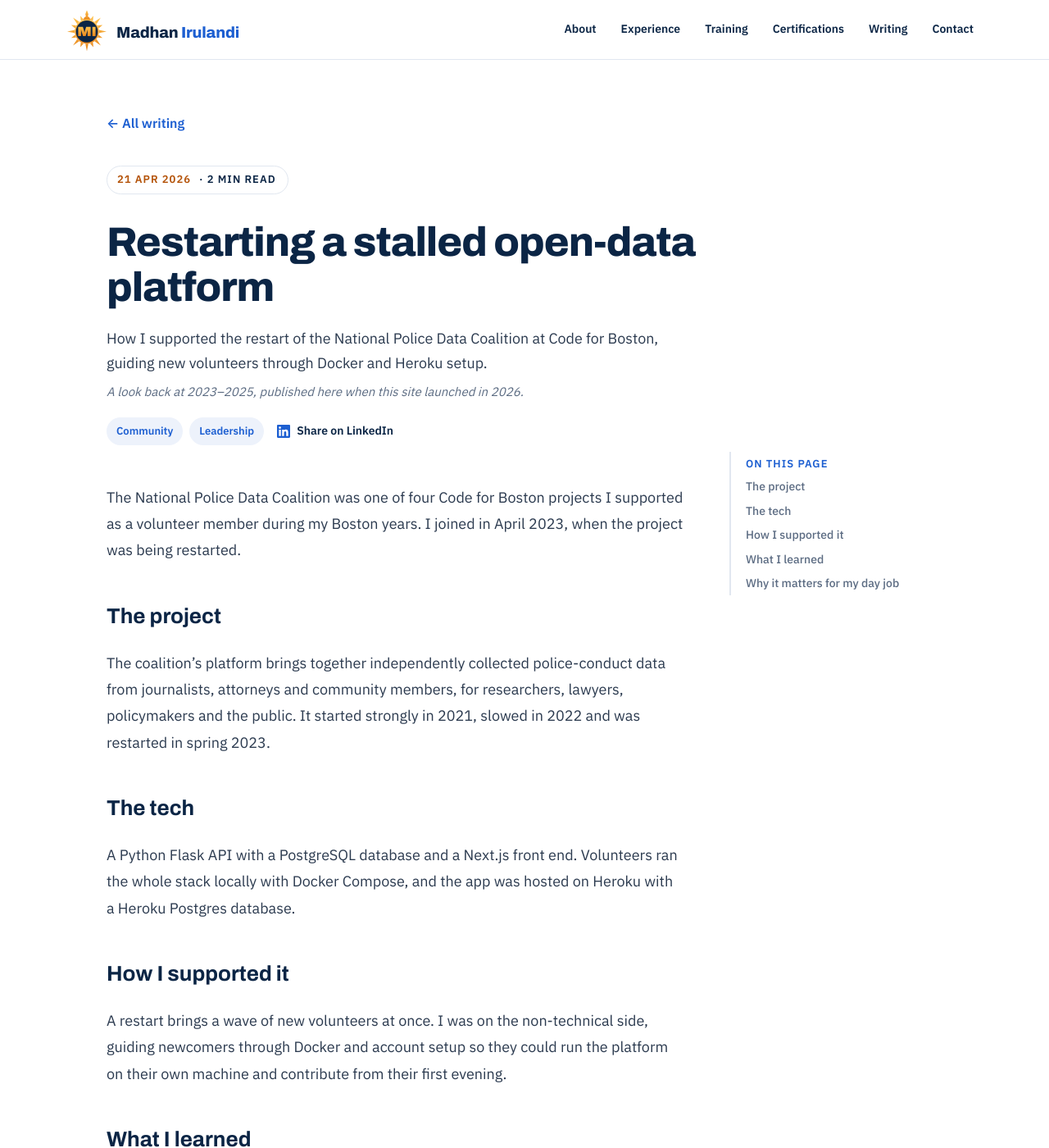
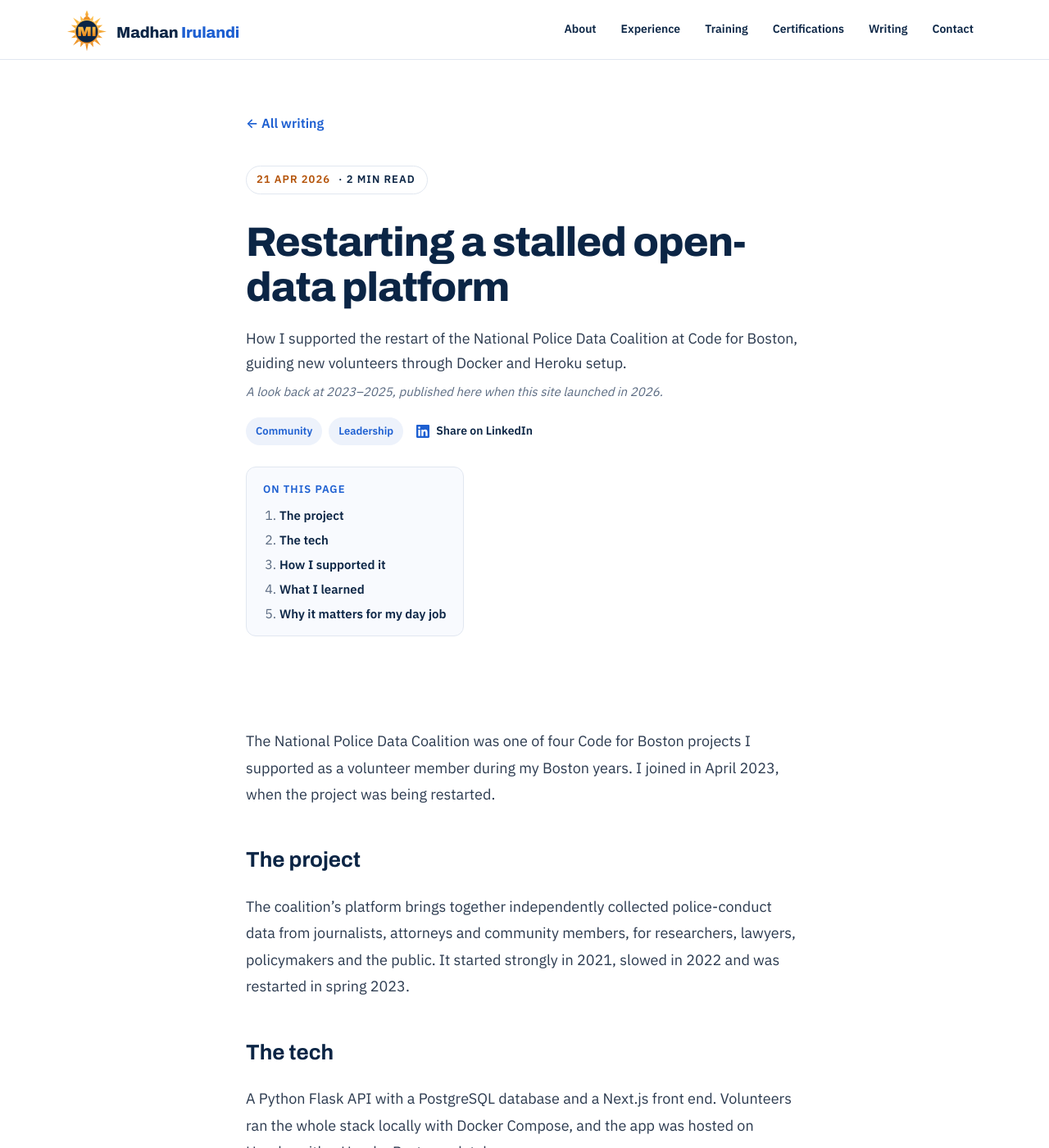
Before and after one commit to Madhan-I/Madhan-I.github.io, a Jekyll site: the page built from _posts/2026-04-21-national-police-data-coalition.md, in a window 1280 px wide and 1400 px high. Shown: the whole window at 82% size. Built offline with Jekyll 4.4.1, drawn with Linux system fonts in a browser that asks for light colours; our own code applies the rules of GitHub Pages for plain Markdown files.

Commit message:
Contact: blue half-width PDF and Word resume buttons. Blog: contents box at top, floating left rail after scrolling past it.
Co-Authored-By: Claude Opus 5.5 <noreply@anthropic.com>
Claude-Session: https://claude.ai/code/session_01MFRrTt7LBDdX57m85KHNGp

```diff
--- a/assets/css/style.css
+++ b/assets/css/style.css
@@ -695,3 +695,30 @@ footer .wrap.f-grid { display: grid; grid-template-columns: 1.4fr 1fr 1fr 1.2fr;
   .post-body .toc a.on { color: var(--brand); font-weight: 700; }
   .post .more { max-width: 1100px; }
 }
+
+/* Contents: in flow at top; a floating copy appears on the left after scrolling past it */
+@media (min-width: 1180px) {
+  .post { max-width: 760px; }
+  .post-body { display: flex; flex-direction: column; }
+  .post-body .toc { order: -1; position: static; margin: 26px 0 8px; background: var(--tint); border: 1px solid var(--line); border-radius: 12px; padding: 16px 20px; }
+  .post-body .toc details summary { pointer-events: auto; }
+  .post-body .toc ol { list-style: decimal; padding-left: 20px; gap: 6px; }
+  .post-body .toc a { font-size: 15px; font-weight: 600; color: var(--navy); }
+  .post .more { max-width: 760px; }
+}
+.toc-float { position: fixed; top: 110px; width: 230px; left: calc((100vw - 760px) / 2 - 270px); max-height: calc(100vh - 140px); overflow: auto; padding: 4px 0 4px 16px; border-left: 2px solid var(--line); opacity: 0; transform: translateX(-12px); pointer-events: none; transition: opacity .25s, transform .25s; z-index: 5; }
+.toc-float.show { opacity: 1; transform: none; pointer-events: auto; }
+.toc-float b { display: block; font-size: 12px; letter-spacing: .1em; text-transform: uppercase; color: var(--brand); margin-bottom: 10px; }
+.toc-float ol { list-style: none; margin: 0; padding: 0; display: grid; gap: 10px; }
+.toc-float a { font-size: 14px; line-height: 1.4; color: var(--muted); text-decoration: none; display: block; }
+.toc-float a:hover { color: var(--navy); }
+.toc-float a.on { color: var(--brand); font-weight: 700; }
+@media (max-width: 1299px) { .toc-float { display: none; } }
+
+.res-tiles { display: grid; grid-template-columns: 1fr 1fr; gap: 12px; align-items: stretch; }
+.res-btn { display: flex; align-items: center; gap: 12px; padding: 16px 18px; border-radius: 14px; background: #1D5FD1; color: #FFFFFF; text-decoration: none; box-shadow: 0 8px 22px color-mix(in srgb, #1D5FD1 30%, transparent); transition: transform .2s, background .2s; }
+.res-btn:hover { background: #2A6BE0; transform: translateY(-2px); }
+.res-btn .ic { width: 26px; height: 26px; flex: none; color: #FFFFFF; }
+.res-btn span { display: flex; flex-direction: column; gap: 3px; font-weight: 700; font-size: 16px; }
+.res-btn small { font-size: 11px; font-weight: 700; letter-spacing: .1em; text-transform: uppercase; color: rgba(255, 255, 255, .75); }
+@media (max-width: 420px) { .res-tiles { grid-template-columns: 1fr; } }
--- a/assets/js/main.js
+++ b/assets/js/main.js
@@ -120,13 +120,22 @@ document.querySelectorAll('.copy-btn').forEach(function (b) {
         a.href = '#' + h.id; a.textContent = h.textContent; li.appendChild(a); ol.appendChild(li); links.push([h, a]);
       });
       toc.hidden = false;
-      var det = toc.querySelector('details'); if (det && window.matchMedia('(max-width: 1179px)').matches) det.open = false;
-      ol.addEventListener('click', function () { if (det && window.matchMedia('(max-width: 1179px)').matches) det.open = false; });
-      window.addEventListener('scroll', function () {
-        var cur = null;
-        links.forEach(function (x) { if (x[0].getBoundingClientRect().top < 160) cur = x[1]; });
-        links.forEach(function (x) { x[1].classList.toggle('on', x[1] === cur); });
-      }, { passive: true });
+      var det = toc.querySelector('details'); if (det && window.matchMedia('(max-width: 760px)').matches) det.open = false;
+      ol.addEventListener('click', function () { if (det && window.matchMedia('(max-width: 760px)').matches) det.open = false; });
+      var fl = document.createElement('nav'); fl.className = 'toc-float'; fl.setAttribute('aria-label', 'On this page');
+      fl.innerHTML = '<b>On this page</b><ol></ol>';
+      var flinks = [];
+      links.forEach(function (x) { var li = document.createElement('li'), a = document.createElement('a'); a.href = x[1].getAttribute('href'); a.textContent = x[1].textContent; li.appendChild(a); fl.querySelector('ol').appendChild(li); flinks.push(a); });
+      document.body.appendChild(fl);
+      var endEl = document.querySelector('.author-box') || prose;
+      function onScroll() {
+        var cur = -1;
+        links.forEach(function (x, i) { if (x[0].getBoundingClientRect().top < 160) cur = i; });
+        links.forEach(function (x, i) { x[1].classList.toggle('on', i === cur); flinks[i].classList.toggle('on', i === cur); });
+        var past = toc.getBoundingClientRect().bottom < 90, before = endEl.getBoundingClientRect().top > 200;
+        fl.classList.toggle('show', past && before);
+      }
+      window.addEventListener('scroll', onScroll, { passive: true }); onScroll();
     }
   }
   var cp = document.querySelector('.copy-link');
--- a/index.html
+++ b/index.html
@@ -204,8 +204,7 @@ layout: default
     </div>
     <div class="contact-bottom reveal">
       <div class="res-tiles">
-        <span class="k">Resume</span>
-        {% if p.resume_file != "" %}<div class="tiles"><a class="dl-tile" href="{{ '/assets/resume/' | append: p.resume_file | relative_url }}" data-goatcounter-click="click-contact-resume" download aria-label="Download resume as PDF"><svg class="ic pdf" aria-hidden="true"><use href="#i-file"/></svg>PDF</a><a class="dl-tile" href="{{ '/assets/resume/Madhan-Irulandi-Resume.docx' | relative_url }}" data-goatcounter-click="click-contact-resume-word" download aria-label="Download resume as Word"><svg class="ic doc" aria-hidden="true"><use href="#i-file"/></svg>Word</a></div>
+        {% if p.resume_file != "" %}<a class="res-btn" href="{{ '/assets/resume/' | append: p.resume_file | relative_url }}" data-goatcounter-click="click-contact-resume" download><svg class="ic" aria-hidden="true"><use href="#i-file"/></svg><span><small>Resume</small>Download PDF</span></a><a class="res-btn" href="{{ '/assets/resume/Madhan-Irulandi-Resume.docx' | relative_url }}" data-goatcounter-click="click-contact-resume-word" download><svg class="ic" aria-hidden="true"><use href="#i-file"/></svg><span><small>Resume</small>Download Word</span></a>
         {% else %}<a class="v" href="mailto:{{ p.email }}?subject=Resume%20request">Request by email</a>{% endif %}
       </div>
       <div class="card">
```
